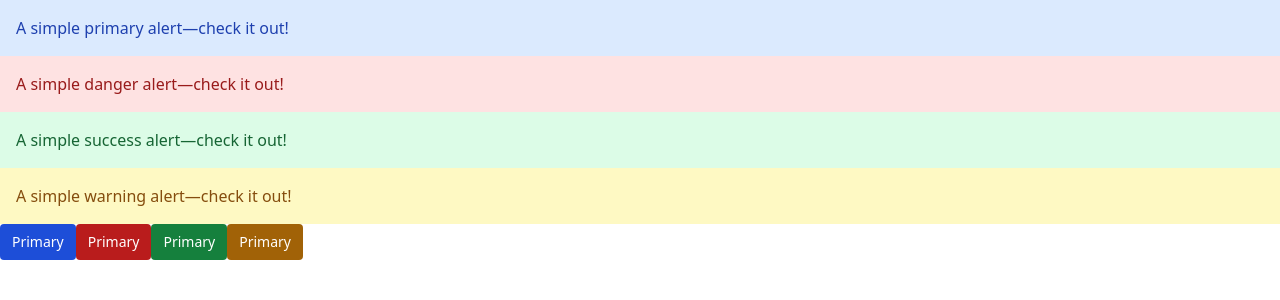
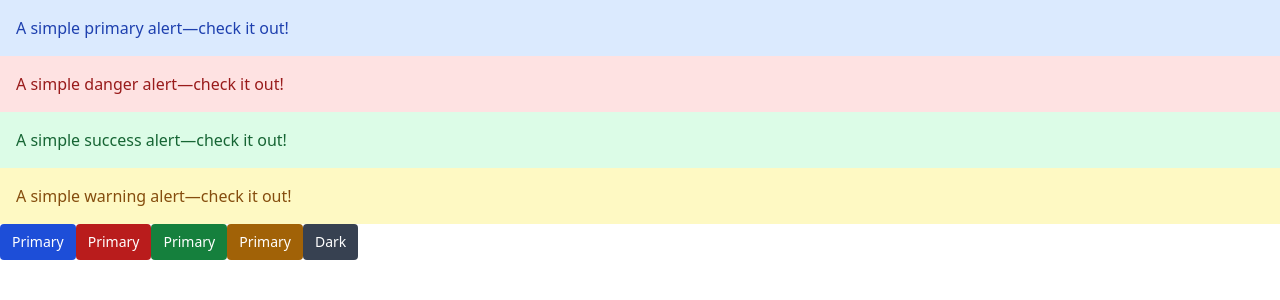
Before and after one commit to W-P-N/joker-css, a React (Create React App) app: page / in a window 1280 px wide. Shown: the top 300 px of the page. Built offline with nearby package versions, Linux system fonts and the light colour scheme.

Commit message:
added dark button

```diff
--- a/src/App.jsx
+++ b/src/App.jsx
@@ -1,5 +1,5 @@
 import { AlertDanger, AlertPrimary, AlertSuccess, AlertWarning } from "./Components/Alert"
-import { ButtonDanger, ButtonPrimary, ButtonSuccess, ButtonWarning } from "./Components/Button"
+import { ButtonDanger, ButtonDark, ButtonPrimary, ButtonSuccess, ButtonWarning } from "./Components/Button"
 
 const App = () => {
     return (
@@ -12,6 +12,7 @@ const App = () => {
         <ButtonDanger/>
         <ButtonSuccess/>
         <ButtonWarning/>
+        <ButtonDark/>
         </>
     )
 }
--- a/src/Components/Button/index.jsx
+++ b/src/Components/Button/index.jsx
@@ -30,9 +30,18 @@ const ButtonWarning = () => {
     )
 }
 
+const ButtonDark = () => {
+    return(
+        <button className="bg-gray-700 text-sm px-3 py-2 rounded text-white">
+            Dark
+        </button>
+    )
+}
+
 export {
     ButtonPrimary,
     ButtonDanger,
     ButtonSuccess,
-    ButtonWarning
+    ButtonWarning,
+    ButtonDark
 }
```
